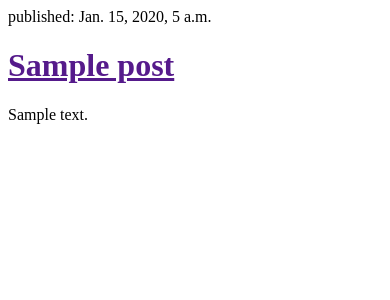
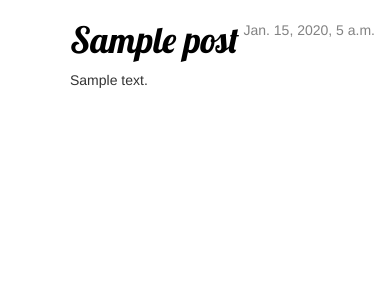
Before and after one commit to patallen/DjangoGirls, a Django app: template blog/templates/blog/post_list.html in a window 390 px wide. Shown: the top 300 px of the page. Run offline with Django 3.2, Linux system fonts and the light colour scheme; the template is opened without the code that fills it: values that come from a table or form of the project are taken from there, others are empty; tables that the repository leaves empty hold one stand-in row (values such as "Sample post"); some libraries are stand-ins or nearby versions.

Commit message:
Complete section 18

```diff
--- /dev/null
+++ b/blog/static/css/blog.css
@@ -0,0 +1,54 @@
+h1 a {
+	color: #FCA205;
+	font-family: 'Lobster';
+}
+body {
+	padding-left: 15px;
+}
+.page-header {
+    background-color: #ff9400;
+    margin-top: 0;
+    padding: 20px 20px 20px 40px;
+}
+
+.page-header h1, .page-header h1 a, .page-header h1 a:visited, .page-header h1 a:active {
+    color: #ffffff;
+    font-size: 36pt;
+    text-decoration: none;
+}
+
+.content {
+    margin-left: 40px;
+}
+
+h1, h2, h3, h4 {
+    font-family: 'Lobster', cursive;
+}
+
+.date {
+    float: right;
+    color: #828282;
+}
+
+.save {
+    float: right;
+}
+
+.post-form textarea, .post-form input {
+    width: 100%;
+}
+
+.top-menu, .top-menu:hover, .top-menu:visited {
+    color: #ffffff;
+    float: right;
+    font-size: 26pt;
+    margin-right: 20px;
+}
+
+.post {
+    margin-bottom: 70px;
+}
+
+.post h1 a, .post h1 a:visited {
+    color: #000000;
+}
--- a/blog/templates/blog/post_list.html
+++ b/blog/templates/blog/post_list.html
@@ -1,14 +1,25 @@
+{% load staticfiles %}
 <html>
 	<head>
 		<title>Patrick's Blog</title>
+		<link rel="stylesheet" href="//maxcdn.bootstrapcdn.com/bootstrap/3.2.0/css/bootstrap.min.css">
+		<link rel="stylesheet" href="//maxcdn.bootstrapcdn.com/bootstrap/3.2.0/css/bootstrap-theme.min.css">
+		<link rel="stylesheet" href="{% static 'css/blog.css' %}">
+		<link href="http://fonts.googleapis.com/css?family=Lobster&subset=latin,latin-ext" rel="stylesheet" type="text/css">
 	</head>
-	<body>
-		{% for post in posts %}
-			<div>
-				<p>published: {{ post.published_date }}</p>
-				<h1><a href="">{{ post.title }}</a></h1>
-				<p>{{ post.text|linebreaks }}</p>
+	<div class="content container">
+		<div class="row">
+			<div class="col-md-8">
+				{% for post in posts %}
+					<div class="post">
+						<div class="date">
+							{{ post.published_date }}
+						</div>
+						<h1><a href="">{{ post.title }}</a></h1>
+						<p>{{ post.text|linebreaks }}</p>
+					</div>
+				{% endfor %}
 			</div>
-		{% endfor %}
-	</body>
+		</div>
+	</div>
 </html>
```
